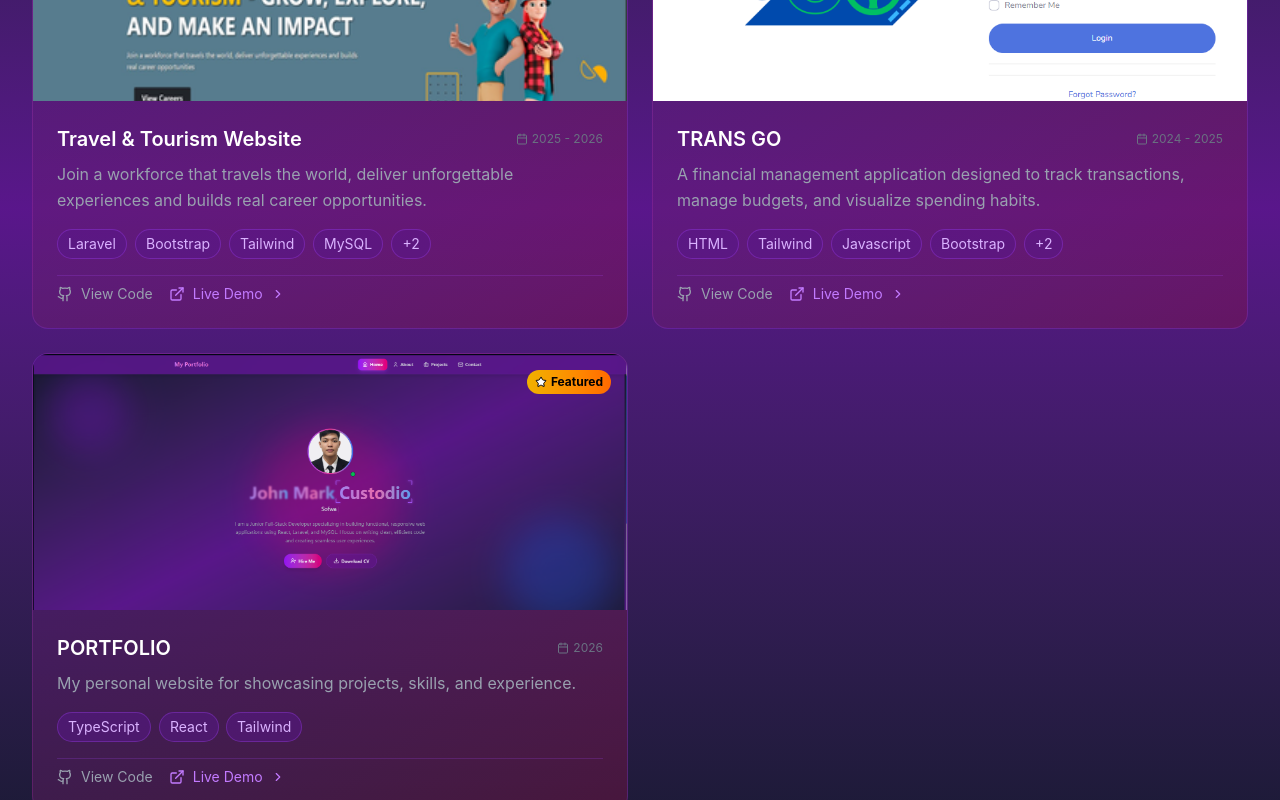
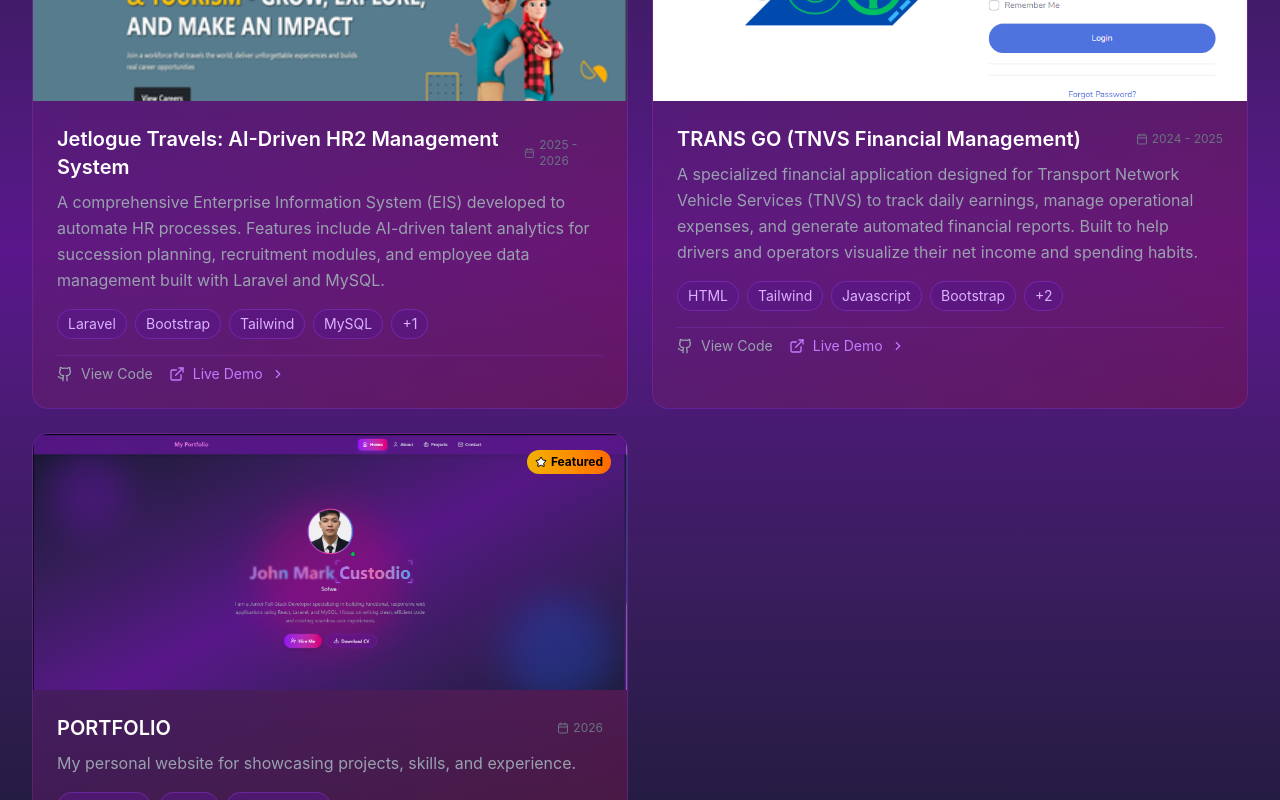
Before and after one commit to jmcustodio2001/portfolio, a React app: page /projects in a window 1280 px wide. Shown: the part 600-1400 px from the top of the page. Built offline with nearby package versions, Linux system fonts and the light colour scheme; the HTML template or start-up script is replaced by a standard one.

Commit message:
"surenato"

```diff
--- a/src/pages/Aboutpage.tsx
+++ b/src/pages/Aboutpage.tsx
@@ -6,7 +6,6 @@ import {
   Rocket,
   Coffee,
   Briefcase,
-  Calendar,
   MapPin,
   Lightbulb,
   Clock,
@@ -17,7 +16,6 @@ import {
   Award,
   CheckCircle,
   Database,
-  Server,
   Layout,
   Code2,
   Terminal,
@@ -28,7 +26,6 @@ import {
   MessageSquare,
   CheckCircle2,
 } from "lucide-react";
-import type { Skill } from "../types";
 import DecryptedText from "./DecryptedText";
 
 interface WorkExperience {
@@ -41,7 +38,6 @@ interface WorkExperience {
 
 const AboutPage: React.FC = () => {
   const [isMobile, setIsMobile] = useState(false);
-  const [hoveredIndex, setHoveredIndex] = useState<number | null>(null);
 
   useEffect(() => {
     const checkDevice = () => {
@@ -285,8 +281,6 @@ const AboutPage: React.FC = () => {
                     <div
                       key={index}
                       data-index={index}
-                      onMouseEnter={() => setHoveredIndex(index)}
-                      onMouseLeave={() => setHoveredIndex(null)}
                       className="bg-gradient-to-r from-purple-900/30 to-purple-800/20 backdrop-blur-xl border border-purple-500/20 rounded-2xl p-4 transition-all duration-300 hover:border-purple-500/60 hover:shadow-lg hover:shadow-purple-500/20 hover:scale-[1.02] animate-slide-in-left"
                       style={{ animationDelay: `${index * 0.1}s` }}
                     >
--- a/src/pages/Homepage.tsx
+++ b/src/pages/Homepage.tsx
@@ -77,7 +77,7 @@ const HomePage: React.FC = () => {
 
   const stats = [
     {
-      value: "3+",
+      value: "3",
       label: "Projects",
       icon: FolderGit2,
       color: "from-blue-500 to-cyan-500",
--- a/src/pages/Projectpage.tsx
+++ b/src/pages/Projectpage.tsx
@@ -19,7 +19,6 @@ type Category = "all" | "featured";
 const ProjectsPage: React.FC = () => {
   const [isMobile, setIsMobile] = useState(false);
   const [selectedCategory, setSelectedCategory] = useState<Category>("all");
-  const [hoveredProject, setHoveredProject] = useState<number | null>(null);
 
   useEffect(() => {
     const checkDevice = () => {
@@ -42,11 +41,11 @@ const ProjectsPage: React.FC = () => {
   const projects: Project[] = [
     {
       id: 1,
-      title: "Travel & Tourism Website",
+      title: "Jetlogue Travels: AI-Driven HR2 Management System",
       description:
-        "Join a workforce that travels the world, deliver unforgettable experiences and builds real career opportunities.",
+        "A comprehensive Enterprise Information System (EIS) developed to automate HR processes. Features include AI-driven talent analytics for succession planning, recruitment modules, and employee data management built with Laravel and MySQL.",
       image: project1Image,
-      tags: ["Laravel", "Bootstrap", "Tailwind", "MySQL", "API", "JavaScript"],
+      tags: ["Laravel", "Bootstrap", "Tailwind", "MySQL", "JavaScript"],
       category: "frontend",
       github: "https://github.com/jmcustodio2001/capstone",
       demo: "https://hr2.jetlougetravels-ph.com/",
@@ -55,9 +54,9 @@ const ProjectsPage: React.FC = () => {
     },
     {
       id: 2,
-      title: "TRANS GO",
+      title: "TRANS GO (TNVS Financial Management)",
       description:
-        "A financial management application designed to track transactions, manage budgets, and visualize spending habits.",
+        "A specialized financial application designed for Transport Network Vehicle Services (TNVS) to track daily earnings, manage operational expenses, and generate automated financial reports. Built to help drivers and operators visualize their net income and spending habits.",
       image: project2Image,
       tags: ["HTML", "Tailwind", "Javascript", "Bootstrap", "PHP", "MySQL"],
       category: "frontend",
@@ -72,7 +71,7 @@ const ProjectsPage: React.FC = () => {
       description:
         "My personal website for showcasing projects, skills, and experience.",
       image: project3Image,
-      tags: ["TypeScript", "React", "Tailwind"],
+      tags: ["TypeScript", "React", "TailwindCSS"],
       category: "frontend",
       github: "https://github.com/jmcustodio2001/portfolio.git",
       demo: "#",
@@ -180,8 +179,6 @@ const ProjectsPage: React.FC = () => {
                   key={project.id}
                   className="bg-gradient-to-br from-purple-900/40 to-pink-900/40 backdrop-blur-xl border border-purple-500/20 rounded-2xl overflow-hidden group hover:border-purple-500/50 transition-all hover:shadow-2xl hover:shadow-purple-500/20 hover:-translate-y-2 animate-scale-in"
                   style={{ animationDelay: `${index * 0.1}s` }}
-                  onMouseEnter={() => setHoveredProject(project.id)}
-                  onMouseLeave={() => setHoveredProject(null)}
                 >
                   {/* Project Image */}
                   <div
--- a/src/types/index.ts
+++ b/src/types/index.ts
@@ -9,6 +9,8 @@ export interface Project {
   category: "frontend" | "backend" | "fullstack";
   github: string;
   demo: string;
+  featured?: boolean;
+  year?: string;
 }
 
 export interface Skill {
@@ -35,16 +37,3 @@ export interface FormData {
   email: string;
   message: string;
 }
-
-export interface Project {
-  id: number;
-  title: string;
-  description: string;
-  image: string;
-  tags: string[];
-  category: "frontend" | "backend" | "fullstack";
-  github: string;
-  demo: string;
-  featured?: boolean;
-  year?: string;
-}
```
